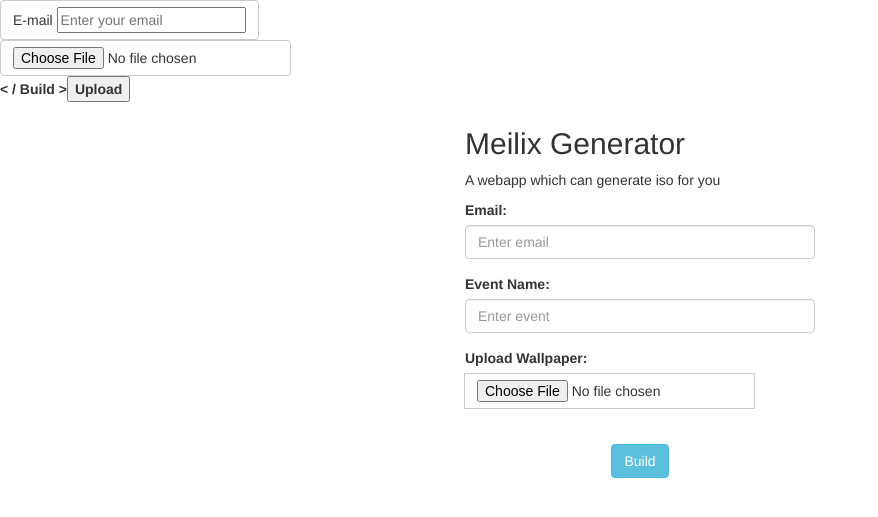
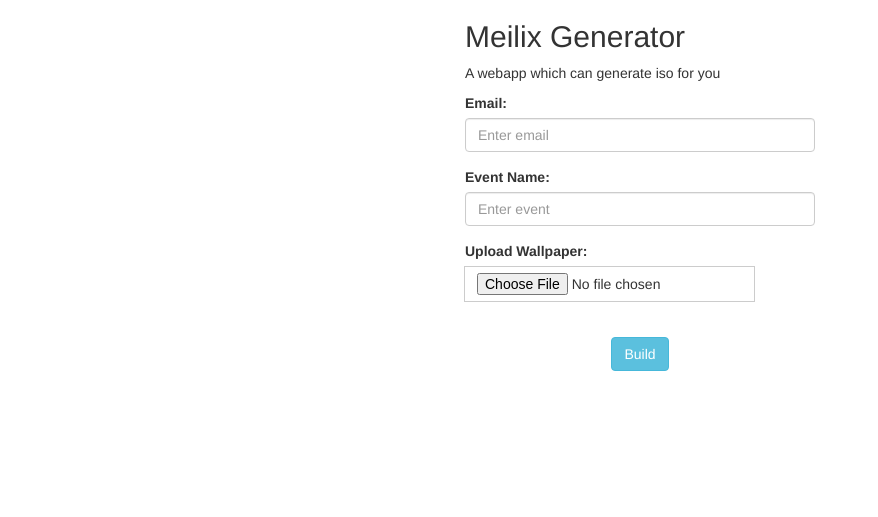
Before and after one commit to fossasia/meilix-generator, a Flask app: page / in a window 1280 px wide. Shown: the top 517 px of the page, without its empty margins (0-878 px from the left). Run offline with Flask 2, Linux system fonts and the light colour scheme; some libraries are stand-ins or nearby versions.

Commit message:
conflict error

```diff
--- a/templates/index.html
+++ b/templates/index.html
@@ -9,39 +9,6 @@
     <title>Meilix Generator</title>
     <link rel="shortcut icon" href="{{ url_for('static', filename='logo.png') }}">
 </head>
-<html>
-
-<head>
-    <meta charset="UTF-8">
-    <title>Meilix Generator</title>
-    <link rel="shortcut icon" href="{{ url_for('static', filename='logo.png') }}">
-    <link rel="stylesheet" href="static/styles.css">
-</head>
-
-<body>
-    <!--file upload form-->
-    <form method="POST" enctype="multipart/form-data">
-
-<label class="btn btn-default btn-file" for="file-upload">
-          E-mail  <input type="text" pattern="[^ @]*@[^ @]*" placeholder="Enter your email" name="email">
-</label >
-
-        <br />
-
-        <label class="btn btn-default btn-file" for="file-upload">
-            <!-- need to theme this choosefile button -->
-            <input type="file" name="file" />
-        </label>
-
-        <br/>
-
-        <!--image generationg button-->
-        <label class="build-button build-button--html build-button--color">
-            <b class="build-button__bracket">&lt;</b>
-            <span class="build-button__build">/</span>
-            <span class="build-button__text">Build</span>
-            <b class="build-button__bracket">&gt;</b><input type="submit" id="file-upload" value="Upload" />
-        </label>
 
 <body>
   <form method="POST" enctype="multipart/form-data">
@@ -77,5 +44,4 @@
 </div>
 </form>
 </body>
-
 </html>
```
